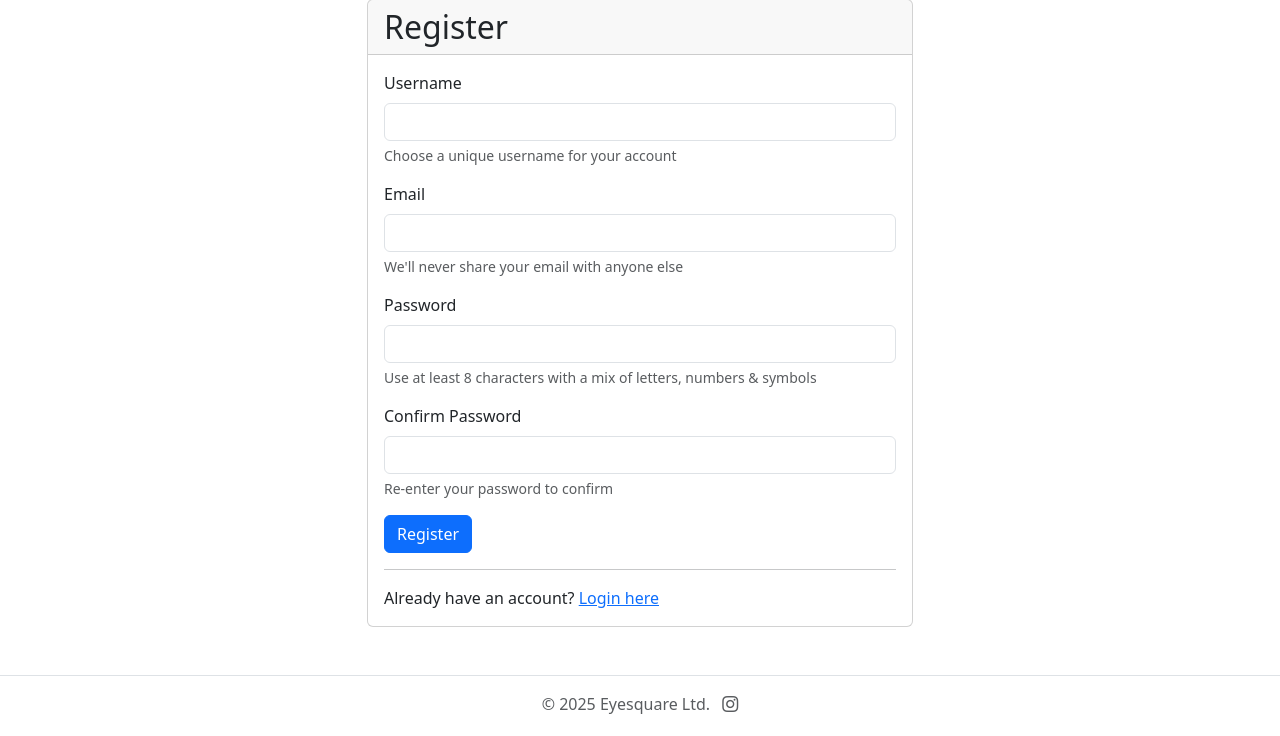
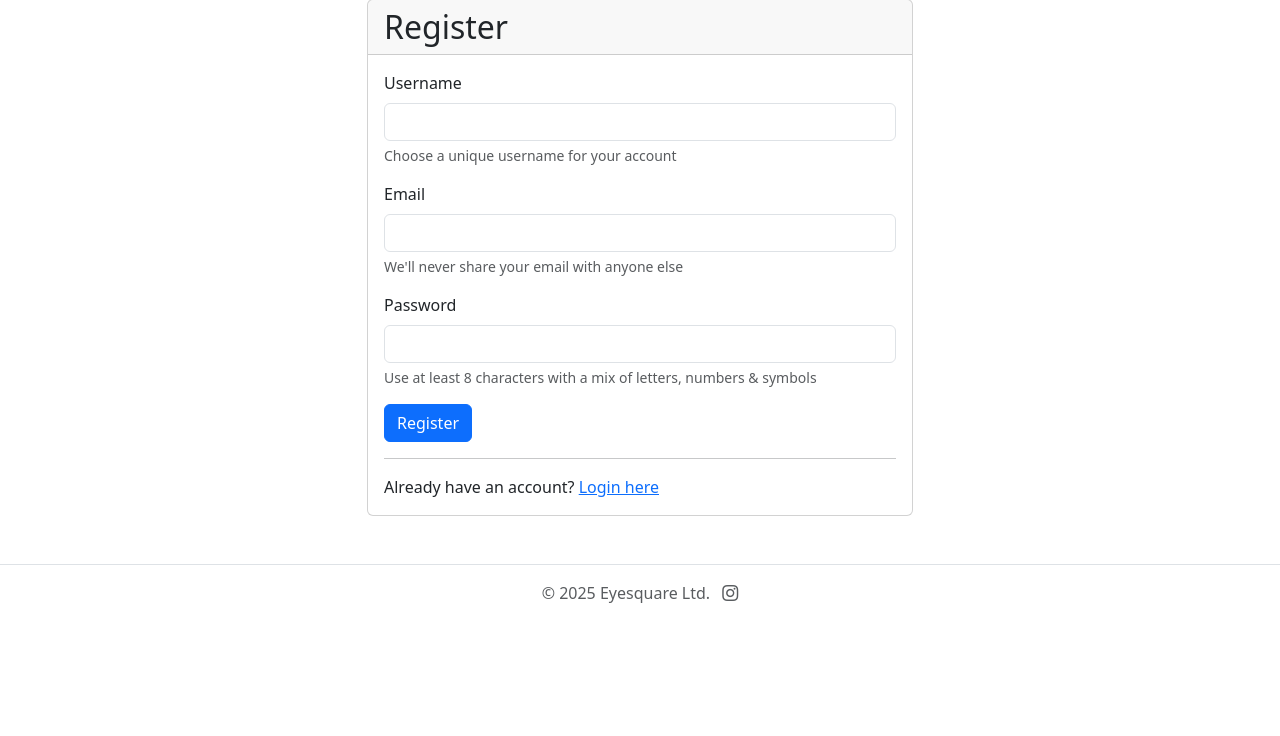
Before and after one commit to ikitcheng/AITrainer, a Flask app: page /register in a window 1280 px wide. Shown: the part 86-822 px from the top of the page. After the commit the page ends 689 px from the top, so only its background shows below. Run offline with Flask 3, Linux system fonts and the light colour scheme; parts of the project's set-up code (start-up, migrations or seed data) failed here and were passed over; some libraries are stand-ins or nearby versions.

Commit message:
[UPDATE] remove 'confirm password' field

```diff
--- a/leaderboard/templates/register.html
+++ b/leaderboard/templates/register.html
@@ -29,12 +29,6 @@
                         <div class="form-text">Use at least 8 characters with a mix of letters, numbers & symbols</div>
                     </div>
 
-                    <div class="mb-3">
-                        <label for="confirm_password" class="form-label">Confirm Password</label>
-                        <input type="password" class="form-control" id="confirm_password" name="confirm_password" required>
-                        <div class="form-text">Re-enter your password to confirm</div>
-                    </div>
-
                     <button type="submit" class="btn btn-primary">Register</button>
                 </form>
 
```
